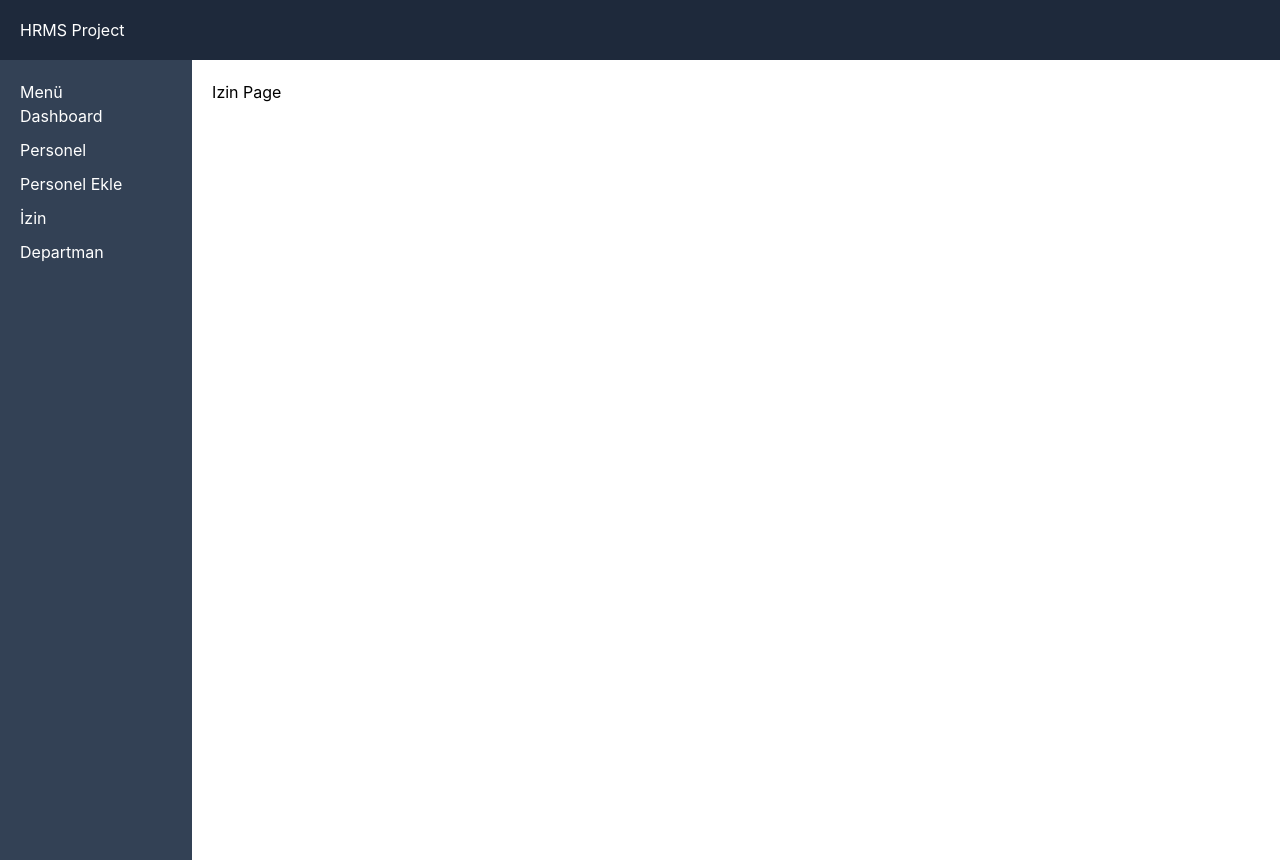
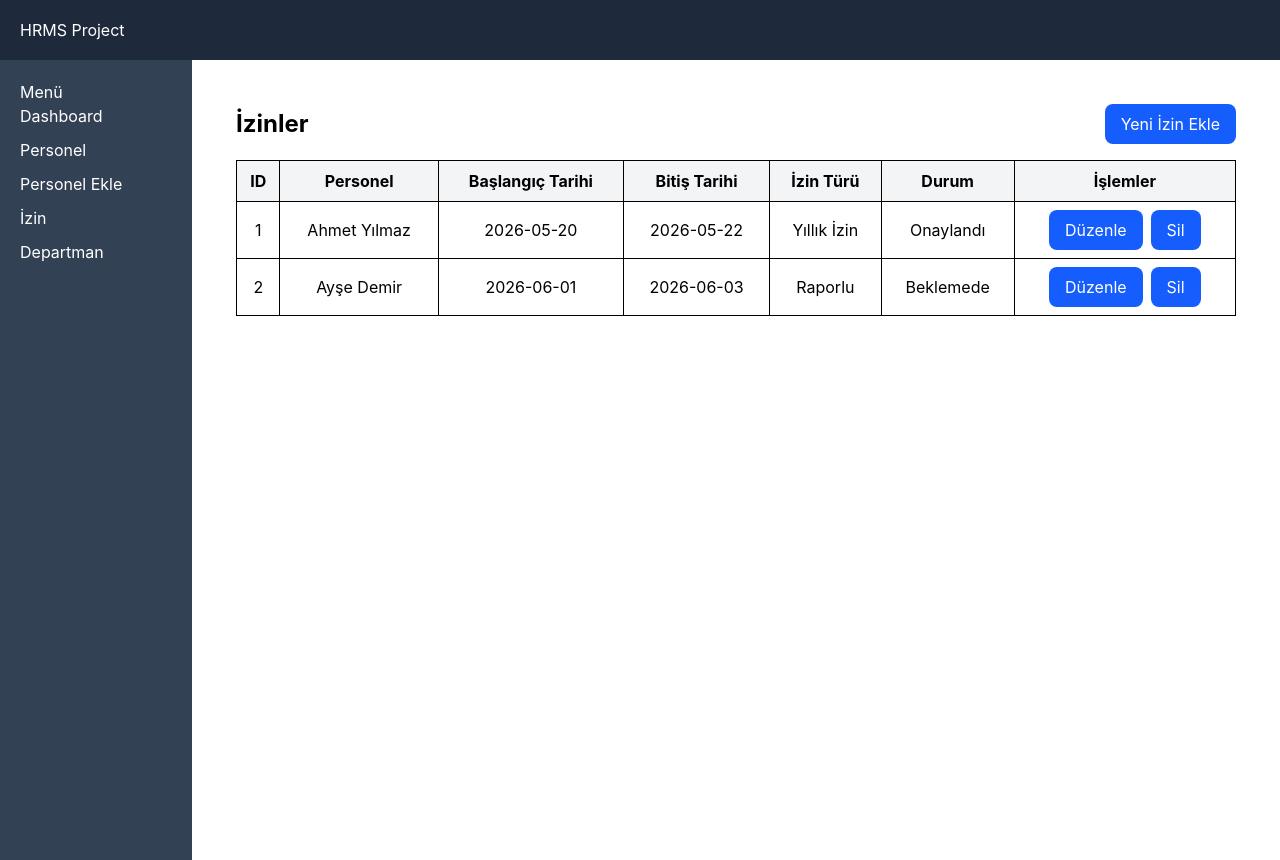
Before and after one commit to busraaozturk/HTML-CSS-JS, a React app in the folder IKYonetimSistemi/frontend/: page /izin in a window 1280 px wide. Built offline with nearby package versions, Linux system fonts and the light colour scheme; the HTML template or start-up script is replaced by a standard one.

Commit message:
Yeni izin ekleme ve düzenleme sayfaları oluşturuldu; izin verileri için form ve tablo bileşenleri eklendi.

```diff
--- a/IKYonetimSistemi/frontend/src/components/common/Button/Button.jsx
+++ b/IKYonetimSistemi/frontend/src/components/common/Button/Button.jsx
@@ -1,7 +1,7 @@
-function Button ({text, onClick}) {
+function Button ({text, onClick, type = "button"}) {
     return (
         <button
-        type="button"
+        type={type}
         onClick={onClick}
         className="px-4 py-2 bg-blue-600 text-white rounded-lg hover:bg-blue-700 transition">
             {text}
--- /dev/null
+++ b/IKYonetimSistemi/frontend/src/components/izin/IzinForm/IzinForm.jsx
@@ -0,0 +1,76 @@
+import Input from "../../common/Input/Input";
+import Button from "../../common/Button/Button";
+import { personelData } from "../../../data/personeller";
+
+function IzinForm({ formData, onChange, onSubmit, buttonText = "Kaydet" }) {
+  return (
+    <div className="max-w-md">
+      <div className="flex flex-col gap-1 mb-3">
+        <label className="text-sm text-gray-600">Personel</label>
+        <select
+          name="personelId"
+          value={formData.personelId}
+          onChange={onChange}
+          className="px-3 py-2 border border-gray-300 rounded-lg focus:outline-none focus:ring-2 focus:ring-blue-500 w-full"
+        >
+          <option value="">Personel Seçiniz</option>
+          {personelData.map((p) => (
+            <option key={p.id} value={p.id}>{`${p.ad} ${p.soyad}`}</option>
+          ))}
+        </select>
+      </div>
+
+      <Input
+        label="Başlangıç Tarihi"
+        name="baslangicTarih"
+        type="date"
+        value={formData.baslangicTarih}
+        onChange={onChange}
+      />
+
+      <Input
+        label="Bitiş Tarihi"
+        name="bitisTarih"
+        type="date"
+        value={formData.bitisTarih}
+        onChange={onChange}
+      />
+
+      <div className="flex flex-col gap-1 mb-3">
+        <label className="text-sm text-gray-600">İzin Türü</label>
+        <select
+          name="izinTuru"
+          value={formData.izinTuru}
+          onChange={onChange}
+          className="px-3 py-2 border border-gray-300 rounded-lg focus:outline-none focus:ring-2 focus:ring-blue-500 w-full"
+        >
+          <option value="">İzin Türü Seçiniz</option>
+          <option value="Yıllık İzin">Yıllık İzin</option>
+          <option value="Raporlu">Raporlu</option>
+          <option value="Ücretsiz İzin">Ücretsiz İzin</option>
+        </select>
+      </div>
+
+      <div className="flex flex-col gap-1 mb-3">
+        <label className="text-sm text-gray-600">Durum</label>
+        <select
+          name="durum"
+          value={formData.durum}
+          onChange={onChange}
+          className="px-3 py-2 border border-gray-300 rounded-lg focus:outline-none focus:ring-2 focus:ring-blue-500 w-full"
+        >
+          <option value="">Durum Seçiniz</option>
+          <option value="Onaylandı">Onaylandı</option>
+          <option value="Reddedildi">Reddedildi</option>
+          <option value="Beklemede">Beklemede</option>
+        </select>
+      </div>
+
+      <div className="mt-4">
+        <Button text={buttonText} onClick={onSubmit} />
+      </div>
+    </div>
+  );
+}
+
+export default IzinForm;
--- /dev/null
+++ b/IKYonetimSistemi/frontend/src/components/izin/IzinTable/IzinTable.jsx
@@ -0,0 +1,39 @@
+import Button from "../../common/Button/Button";
+
+function IzinTable({ izinler, onEdit, onDelete, getPersonelAdi }) {
+  return (
+    <table className="w-full border mt-4">
+      <thead>
+        <tr className="bg-gray-100">
+          <th className="p-2 border">ID</th>
+          <th className="p-2 border">Personel</th>
+          <th className="p-2 border">Başlangıç Tarihi</th>
+          <th className="p-2 border">Bitiş Tarihi</th>
+          <th className="p-2 border">İzin Türü</th>
+          <th className="p-2 border">Durum</th>
+          <th className="p-2 border">İşlemler</th>
+        </tr>
+      </thead>
+      <tbody>
+        {izinler.map((izin) => (
+          <tr key={izin.id} className="text-center">
+            <td className="border p-2">{izin.id}</td>
+            <td className="border p-2">{getPersonelAdi(izin.personelId)}</td>
+            <td className="border p-2">{izin.baslangicTarih}</td>
+            <td className="border p-2">{izin.bitisTarih}</td>
+            <td className="border p-2">{izin.izinTuru}</td>
+            <td className="border p-2">{izin.durum}</td>
+            <td className="border p-2">
+              <div className="flex justify-center gap-2">
+                <Button text="Düzenle" onClick={() => onEdit(izin.id)} />
+                <Button text="Sil" onClick={() => onDelete(izin.id)} />
+              </div>
+            </td>
+          </tr>
+        ))}
+      </tbody>
+    </table>
+  );
+}
+
+export default IzinTable;
--- /dev/null
+++ b/IKYonetimSistemi/frontend/src/data/izinler.js
@@ -0,0 +1,18 @@
+export const izinlerData = [
+  {
+    id: 1,
+    personelId: 1,
+    baslangicTarih: "2026-05-20",
+    bitisTarih: "2026-05-22",
+    izinTuru: "Yıllık İzin",
+    durum: "Onaylandı"
+  },
+  {
+    id: 2,
+    personelId: 2,
+    baslangicTarih: "2026-06-01",
+    bitisTarih: "2026-06-03",
+    izinTuru: "Raporlu",
+    durum: "Beklemede"
+  }
+];
--- a/IKYonetimSistemi/frontend/src/pages/Departman/DepartmanCreatePage.jsx
+++ b/IKYonetimSistemi/frontend/src/pages/Departman/DepartmanCreatePage.jsx
@@ -9,7 +9,12 @@ function DepartmanCreatePage() {
 
   const handleSubmit = (e) => {
     e.preventDefault();
-    departmanData.push({ id: Date.now(), ad });
+    const yeniId = departmanData.length > 0 ? Math.max(...departmanData.map(d => d.id)) + 1 : 1;
+    departmanData.push({ id: yeniId, ad });
+    // departmanData referansını değiştirerek React'ın güncellemesini tetikle
+    const temp = [...departmanData];
+    departmanData.length = 0;
+    temp.forEach(d => departmanData.push(d));
     navigate("/departman");
   };
 
--- a/IKYonetimSistemi/frontend/src/pages/Departman/DepartmanEditPage.jsx
+++ b/IKYonetimSistemi/frontend/src/pages/Departman/DepartmanEditPage.jsx
@@ -13,6 +13,10 @@ function DepartmanEditPage() {
     e.preventDefault();
     if (departman) {
       departman.ad = ad;
+      // departmanData referansını değiştirerek React'ın güncellemesini tetikle
+      const temp = [...departmanData];
+      departmanData.length = 0;
+      temp.forEach(d => departmanData.push(d));
     }
     navigate("/departman");
   };
--- a/IKYonetimSistemi/frontend/src/pages/Departman/DepartmanPage.jsx
+++ b/IKYonetimSistemi/frontend/src/pages/Departman/DepartmanPage.jsx
@@ -1,5 +1,5 @@
 
-import { useState } from "react";
+import { useState, useEffect } from "react";
 import { useNavigate } from "react-router-dom";
 import { departmanData } from "../../data/personeller";
 import DepartmanTable from "../../components/departman/DepartmanTable/DepartmanTable";
@@ -8,6 +8,10 @@ import Button from "../../components/common/Button/Button";
 function DepartmanPage() {
   const navigate = useNavigate();
   const [departmanlar, setDepartmanlar] = useState(departmanData);
+
+  useEffect(() => {
+    setDepartmanlar([...departmanData]);
+  }, []);
 
   const onDelete = (id) => {
     const yeniListe = departmanlar.filter((d) => d.id !== id);
--- /dev/null
+++ b/IKYonetimSistemi/frontend/src/pages/Izin/IzinCreatePage.jsx
@@ -0,0 +1,55 @@
+import { useState } from "react";
+import { useNavigate } from "react-router-dom";
+import { izinlerData } from "../../data/izinler";
+import IzinForm from "../../components/izin/IzinForm/IzinForm";
+
+function IzinCreatePage() {
+  const navigate = useNavigate();
+
+  const [formData, setFormData] = useState({
+    personelId: "",
+    baslangicTarih: "",
+    bitisTarih: "",
+    izinTuru: "",
+    durum: "",
+  });
+
+  const onChange = (e) => {
+    const { name, value } = e.target;
+    setFormData({ ...formData, [name]: value });
+  };
+
+  const onSubmit = () => {
+    if (!formData.personelId || !formData.baslangicTarih || !formData.bitisTarih || !formData.izinTuru || !formData.durum) {
+      alert("Lütfen tüm alanları doldurunuz");
+      return;
+    }
+
+    const yeniId = izinlerData.length > 0 ? Math.max(...izinlerData.map(i => i.id)) + 1 : 1;
+    const yeniIzin = {
+      id: yeniId,
+      personelId: parseInt(formData.personelId),
+      baslangicTarih: formData.baslangicTarih,
+      bitisTarih: formData.bitisTarih,
+      izinTuru: formData.izinTuru,
+      durum: formData.durum,
+    };
+
+    izinlerData.push(yeniIzin);
+    // refresh reference
+    const temp = [...izinlerData];
+    izinlerData.length = 0;
+    temp.forEach(i => izinlerData.push(i));
+
+    navigate('/izin');
+  };
+
+  return (
+    <div className="p-6">
+      <h1 className="text-2xl font-bold mb-4">Yeni İzin Ekle</h1>
+      <IzinForm formData={formData} onChange={onChange} onSubmit={onSubmit} buttonText="İzin Kaydet" />
+    </div>
+  );
+}
+
+export default IzinCreatePage;
--- /dev/null
+++ b/IKYonetimSistemi/frontend/src/pages/Izin/IzinEditPage.jsx
@@ -0,0 +1,52 @@
+import { useState } from "react";
+import { useNavigate, useParams } from "react-router-dom";
+import { izinlerData } from "../../data/izinler";
+import IzinForm from "../../components/izin/IzinForm/IzinForm";
+
+function IzinEditPage() {
+  const { id } = useParams();
+  const navigate = useNavigate();
+  const izin = izinlerData.find(i => i.id === Number(id));
+
+  const [formData, setFormData] = useState({
+    personelId: izin?.personelId || "",
+    baslangicTarih: izin?.baslangicTarih || "",
+    bitisTarih: izin?.bitisTarih || "",
+    izinTuru: izin?.izinTuru || "",
+    durum: izin?.durum || "",
+  });
+
+  const onChange = (e) => {
+    const { name, value } = e.target;
+    setFormData({ ...formData, [name]: value });
+  };
+
+  const onSubmit = () => {
+    if (!izin) {
+      alert("İzin bulunamadı");
+      return;
+    }
+
+    izin.personelId = parseInt(formData.personelId);
+    izin.baslangicTarih = formData.baslangicTarih;
+    izin.bitisTarih = formData.bitisTarih;
+    izin.izinTuru = formData.izinTuru;
+    izin.durum = formData.durum;
+
+    // refresh reference
+    const temp = [...izinlerData];
+    izinlerData.length = 0;
+    temp.forEach(i => izinlerData.push(i));
+
+    navigate('/izin');
+  };
+
+  return (
+    <div className="p-6">
+      <h1 className="text-2xl font-bold mb-4">İzin Düzenle</h1>
+      <IzinForm formData={formData} onChange={onChange} onSubmit={onSubmit} buttonText="Güncelle" />
+    </div>
+  );
+}
+
+export default IzinEditPage;
--- a/IKYonetimSistemi/frontend/src/pages/Izin/IzinPage.jsx
+++ b/IKYonetimSistemi/frontend/src/pages/Izin/IzinPage.jsx
@@ -1,5 +1,54 @@
+import { useEffect, useState } from "react";
+import { useNavigate } from "react-router-dom";
+import IzinTable from "../../components/izin/IzinTable/IzinTable";
+import { izinlerData } from "../../data/izinler";
+import { personelData } from "../../data/personeller";
+import Button from "../../components/common/Button/Button";
+
 function IzinPage() {
-  return <h1>Izin Page</h1>;
+  const navigate = useNavigate();
+  const [izinler, setIzinler] = useState([]);
+
+  useEffect(() => {
+    setIzinler([...izinlerData]);
+  }, []);
+
+  const getPersonelAdi = (personelId) => {
+    const personel = personelData.find((p) => p.id === personelId);
+    return personel ? `${personel.ad} ${personel.soyad}` : "Bilinmiyor";
+  };
+
+  const onDelete = (id) => {
+    const yeniListe = izinler.filter((i) => i.id !== id);
+    setIzinler(yeniListe);
+    const index = izinlerData.findIndex((i) => i.id === id);
+    if (index !== -1) {
+      izinlerData.splice(index, 1);
+    }
+  };
+
+  const onEdit = (id) => {
+    navigate(`/izin/duzenle/${id}`);
+  };
+
+  const handleCreate = () => {
+    navigate("/izin/ekle");
+  };
+
+  return (
+    <div className="p-6">
+      <div className="flex items-center justify-between mb-4">
+        <h1 className="text-2xl font-bold">İzinler</h1>
+        <Button text="Yeni İzin Ekle" onClick={handleCreate} />
+      </div>
+      <IzinTable
+        izinler={izinler}
+        onDelete={onDelete}
+        onEdit={onEdit}
+        getPersonelAdi={getPersonelAdi}
+      />
+    </div>
+  );
 }
 
 export default IzinPage;
```
